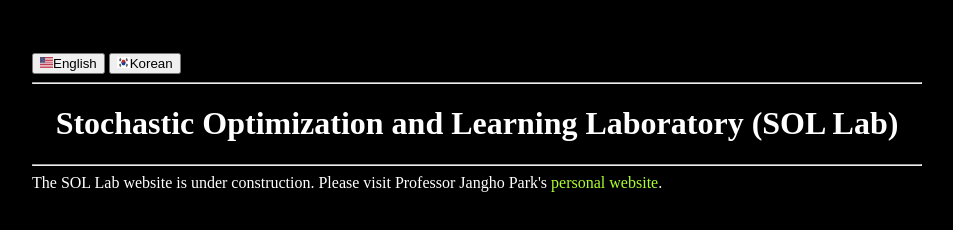
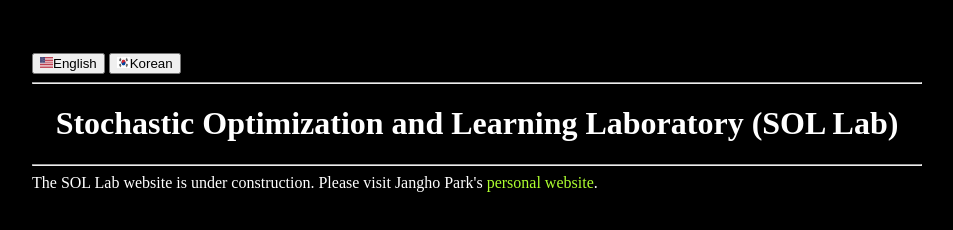
Before and after one commit to sol-laboratory/sol-laboratory.github.io, a plain HTML site: page index.html in a window 1280 px wide. Shown: the whole page, without its empty margins (163-1116 px from the left). Drawn offline with Linux system fonts and the light colour scheme.

Commit message:
Update index.html

```diff
--- a/index.html
+++ b/index.html
@@ -48,7 +48,7 @@
    </center>
 <HR>
 
-   The SOL Lab website is under construction. Please visit Professor Jangho Park's
+   The SOL Lab website is under construction. Please visit Jangho Park's
    <a href="https://janghopark-lbl.github.io/">personal website</a>.
 
 </BODY>
```
